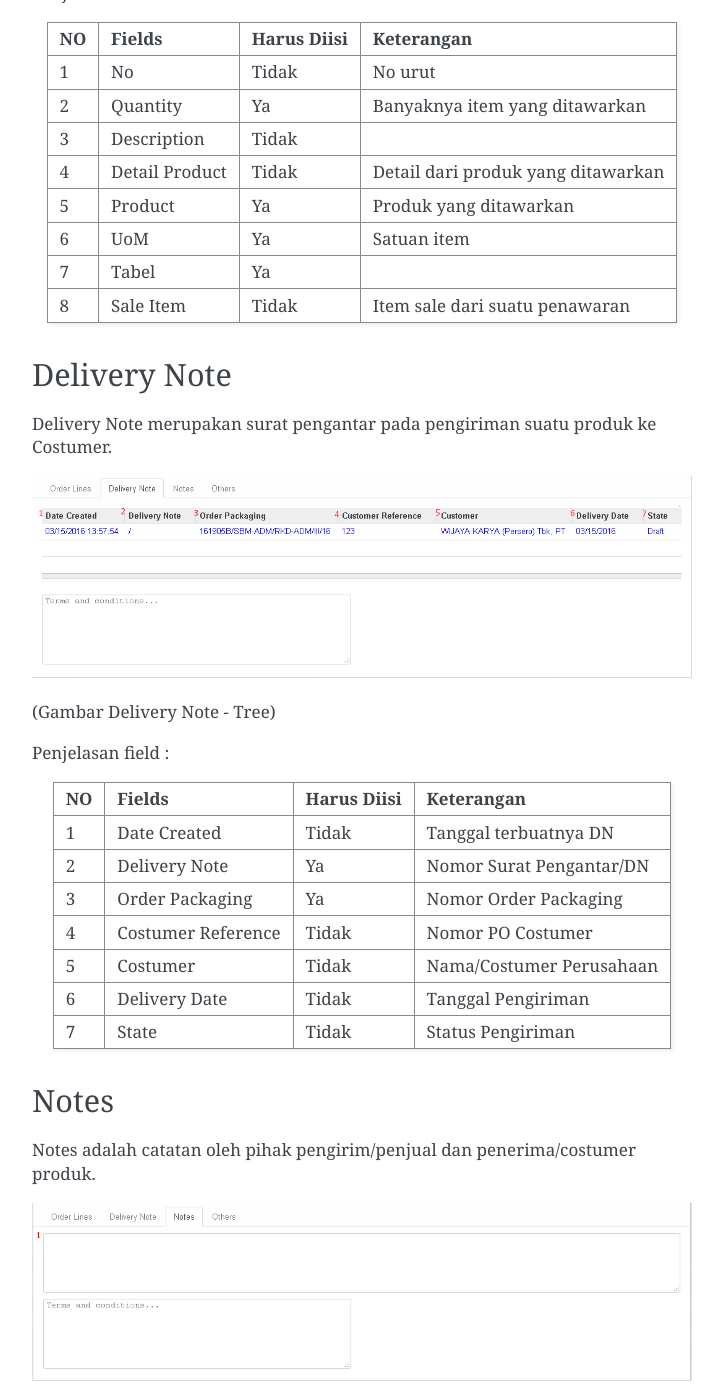
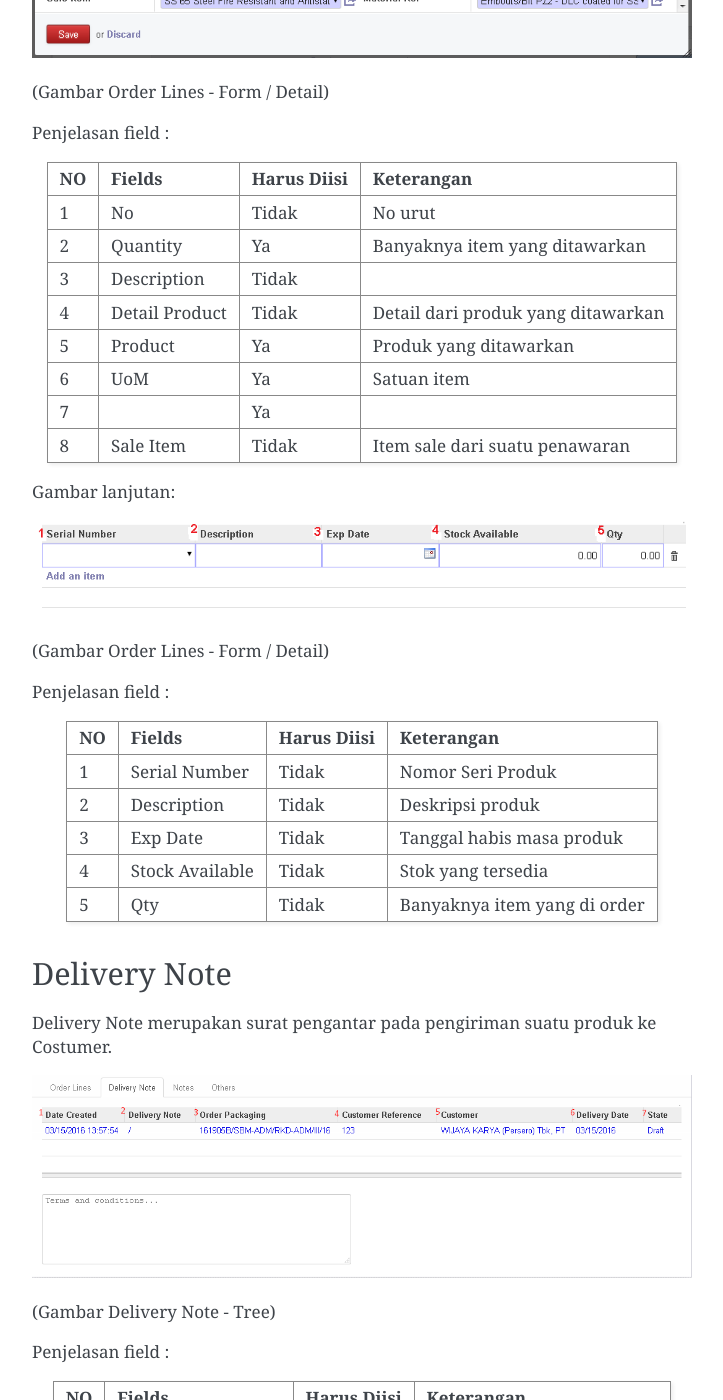
Before and after one commit to lajayuhniyarsyah/OpenERP-Supra-Doc, a Sphinx documentation site: the page built from source/pages/sales/op/index.rst, in a window 1280 px wide and 1400 px high, scrolled down 2842 px. Shown: the whole window, without its empty margins (388-1111 px from the left). Built offline with Sphinx 7.4.7, drawn with Linux system fonts in a browser that asks for light colours.

Commit message:
dokumentasi order preparation, statusnya on process

```diff
--- a/source/pages/sales/op/index.rst
+++ b/source/pages/sales/op/index.rst
@@ -67,7 +67,7 @@ Item yang ditawarkan bisa saja dalam satuan kumulatif seperti SET, LOT, dll.
 (Gambar Order Lines - Tree)
 
 
-.. image:: /img/op-2.png
+.. image:: /img/op-2-edit.png
 
 (Gambar Order Lines - Form / Detail)
 
@@ -89,10 +89,34 @@ Penjelasan field :
 +----+----------------------+-----------------+-------------------------------------------------------------------------+
 | 6  | UoM                  | Ya              | Satuan item                                                             |
 +----+----------------------+-----------------+-------------------------------------------------------------------------+
-| 7  | Tabel                | Ya              |                                                                         |
+| 7  |                      | Ya              |                                                                         |
 +----+----------------------+-----------------+-------------------------------------------------------------------------+
 | 8  | Sale Item            | Tidak           | Item sale dari suatu penawaran                                          |
 +----+----------------------+-----------------+-------------------------------------------------------------------------+
+
+
+Gambar lanjutan:
+
+.. image:: /img/op-3-edit.png
+
+(Gambar Order Lines - Form / Detail)
+
+Penjelasan field :
+
++----+----------------------+-----------------+-------------------------------------------------------------------------+
+| NO | Fields               | Harus Diisi     | Keterangan                                                              |
++====+======================+=================+=========================================================================+
+| 1  | Serial Number        | Tidak           | Nomor Seri Produk                                                       |
++----+----------------------+-----------------+-------------------------------------------------------------------------+
+| 2  | Description          | Tidak           | Deskripsi produk                                                        |
++----+----------------------+-----------------+-------------------------------------------------------------------------+
+| 3  | Exp Date             | Tidak           | Tanggal habis masa produk                                               |
++----+----------------------+-----------------+-------------------------------------------------------------------------+
+| 4  | Stock Available      | Tidak           | Stok yang tersedia                                                      |
++----+----------------------+-----------------+-------------------------------------------------------------------------+
+| 5  | Qty                  | Tidak           | Banyaknya item yang di order                                            |
++----+----------------------+-----------------+-------------------------------------------------------------------------+
+
 
 
 Delivery Note
```
